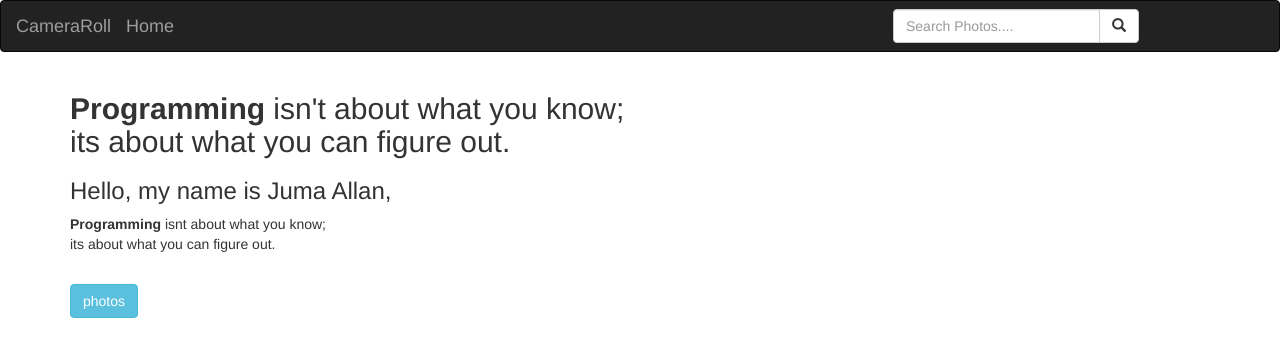
After one commit to juma-moringa/CameraRoll, a Django app: page / in a window 1280 px wide. The commit adds this page. Shown: the top 357 px of the page. Run offline with Django 3.2, Linux system fonts and the light colour scheme; some libraries are stand-ins or nearby versions.

Commit message:
added the navbar pannel for the application

```diff
--- a/gallery/templates/landing.html
+++ b/gallery/templates/landing.html
@@ -16,7 +16,7 @@
     </div>
     </br>
 
-    <a class="btn btn-info" href="{% url 'project' %}">photos</a>
+    <a class="btn btn-info" href="">photos</a>
 </div>
 
 {% endblock %}
--- /dev/null
+++ b/gallery/templates/navbar.html
@@ -0,0 +1,38 @@
+
+<!DOCTYPE html>
+<html lang="en">
+
+<head>
+
+    <meta charset="utf-8">
+    <meta name="viewport" content="width=device-width, initial-scale=1">
+</head>
+
+<body>
+    <nav class="navbar navbar-inverse">
+        <div class="container-fluid">
+            <div class="navbar-header">
+                <a class="navbar-brand" href="">CameraRoll</a>
+                <a class="navbar-brand" href="">Home</a>
+            </div>
+            <!-- Adding a search form  -->
+            <div class="col-sm-4 col-md-4 navbar-right">
+
+                <form class="navbar-form" role="search" action="">
+
+                    <div class="input-group">
+                        <input type="text" class="form-control" placeholder="Search Photos...." name="projects">
+                        <div class="input-group-btn">
+                            <button class="btn btn-default" type="submit"><i
+                                    class="glyphicon glyphicon-search"></i></button>
+                        </div>
+                    </div>
+
+                </form>
+            </div>
+            <!-- search form end -->
+        </div>
+    </nav>
+</body>
+
+</html>
--- a/photos/settings.py
+++ b/photos/settings.py
@@ -38,7 +38,7 @@ INSTALLED_APPS = [
     'django.contrib.messages',
     'django.contrib.staticfiles',
     'gallery.apps.GalleryConfig',
-    'bootstap3',
+    'bootstrap3',
 ]
 
 MIDDLEWARE = [
```
